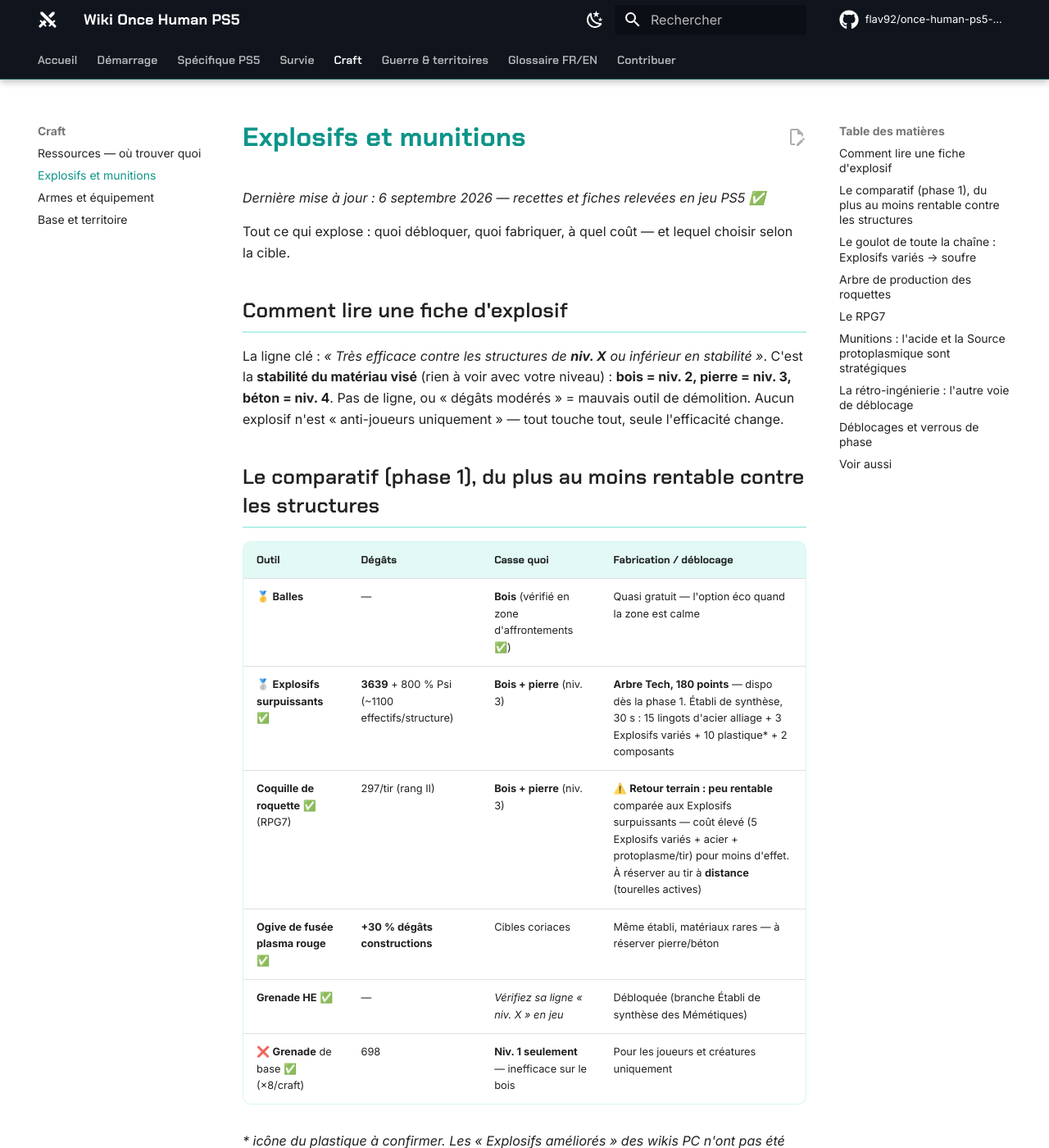
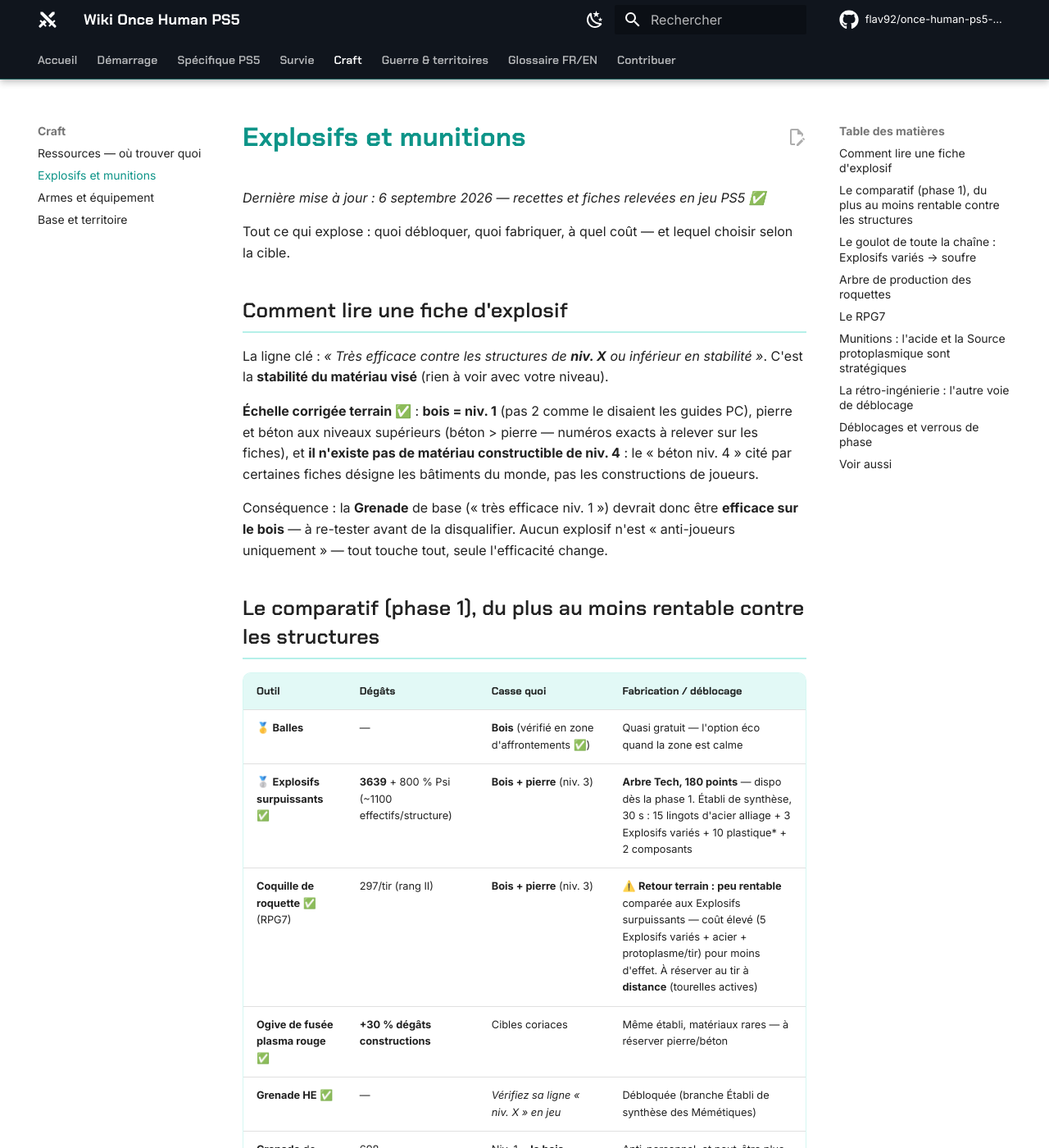
Before and after one commit to flav92/once-human-ps5-wiki, an MkDocs documentation site: the page built from docs/craft/explosifs.md, in a window 1280 px wide and 1400 px high. Shown: the whole window at 82% size. Built offline with MkDocs 1.6.1 and Material for MkDocs 9.7.7, drawn with Linux system fonts in a browser that asks for light colours; comment, search, counter and statistics services are not loaded; some of the changed text lies outside the part shown.

Commit message:
Échelle de stabilité corrigée terrain : bois = niv. 1, pas de niv. 4 constructible
Conséquence : la grenade de base (niv. 1) devrait être efficace sur
le bois — à re-tester. Règle matériaux : bois en zone sûre, béton
pour le raidable et les coffres.

Co-Authored-By: Claude Fable 5 <noreply@anthropic.com>
Claude-Session: https://claude.ai/code/session_01TCxfqbazixhXZqmCd3gYVk

```diff
--- a/docs/craft/explosifs.md
+++ b/docs/craft/explosifs.md
@@ -6,7 +6,11 @@ Tout ce qui explose : quoi débloquer, quoi fabriquer, à quel coût — et lequ
 
 ## Comment lire une fiche d'explosif
 
-La ligne clé : *« Très efficace contre les structures de **niv. X** ou inférieur en stabilité »*. C'est la **stabilité du matériau visé** (rien à voir avec votre niveau) : **bois = niv. 2, pierre = niv. 3, béton = niv. 4**. Pas de ligne, ou « dégâts modérés » = mauvais outil de démolition. Aucun explosif n'est « anti-joueurs uniquement » — tout touche tout, seule l'efficacité change.
+La ligne clé : *« Très efficace contre les structures de **niv. X** ou inférieur en stabilité »*. C'est la **stabilité du matériau visé** (rien à voir avec votre niveau).
+
+**Échelle corrigée terrain ✅** : **bois = niv. 1** (pas 2 comme le disaient les guides PC), pierre et béton aux niveaux supérieurs (béton > pierre — numéros exacts à relever sur les fiches), et **il n'existe pas de matériau constructible de niv. 4** : le « béton niv. 4 » cité par certaines fiches désigne les bâtiments du monde, pas les constructions de joueurs.
+
+Conséquence : la **Grenade** de base (« très efficace niv. 1 ») devrait donc être **efficace sur le bois** — à re-tester avant de la disqualifier. Aucun explosif n'est « anti-joueurs uniquement » — tout touche tout, seule l'efficacité change.
 
 ## Le comparatif (phase 1), du plus au moins rentable contre les structures
 
@@ -17,7 +21,7 @@ La ligne clé : *« Très efficace contre les structures de **niv. X** ou infér
 | **Coquille de roquette** ✅ (RPG7) | 297/tir (rang II) | **Bois + pierre** (niv. 3) | ⚠️ **Retour terrain : peu rentable** comparée aux Explosifs surpuissants — coût élevé (5 Explosifs variés + acier + protoplasme/tir) pour moins d'effet. À réserver au tir à **distance** (tourelles actives) |
 | **Ogive de fusée plasma rouge** ✅ | **+30 % dégâts constructions** | Cibles coriaces | Même établi, matériaux rares — à réserver pierre/béton |
 | **Grenade HE** ✅ | — | *Vérifiez sa ligne « niv. X » en jeu* | Débloquée (branche Établi de synthèse des Mémétiques) |
-| ❌ **Grenade** de base ✅ (×8/craft) | 698 | **Niv. 1 seulement** — inefficace sur le bois | Pour les joueurs et créatures uniquement |
+| **Grenade** de base ✅ (×8/craft) | 698 | Niv. 1 = **le bois** (échelle corrigée) — à re-tester sur fondations bois | Anti-personnel, et peut-être plus utile qu'on ne le pensait |
 
 *\* icône du plastique à confirmer. Les « Explosifs améliorés » des wikis PC n'ont pas été retrouvés sur PS5 — les Explosifs surpuissants les remplacent.*
 
```
Also changed, not shown: docs/jeu/base-territoire.md (+2 -0 lines).
